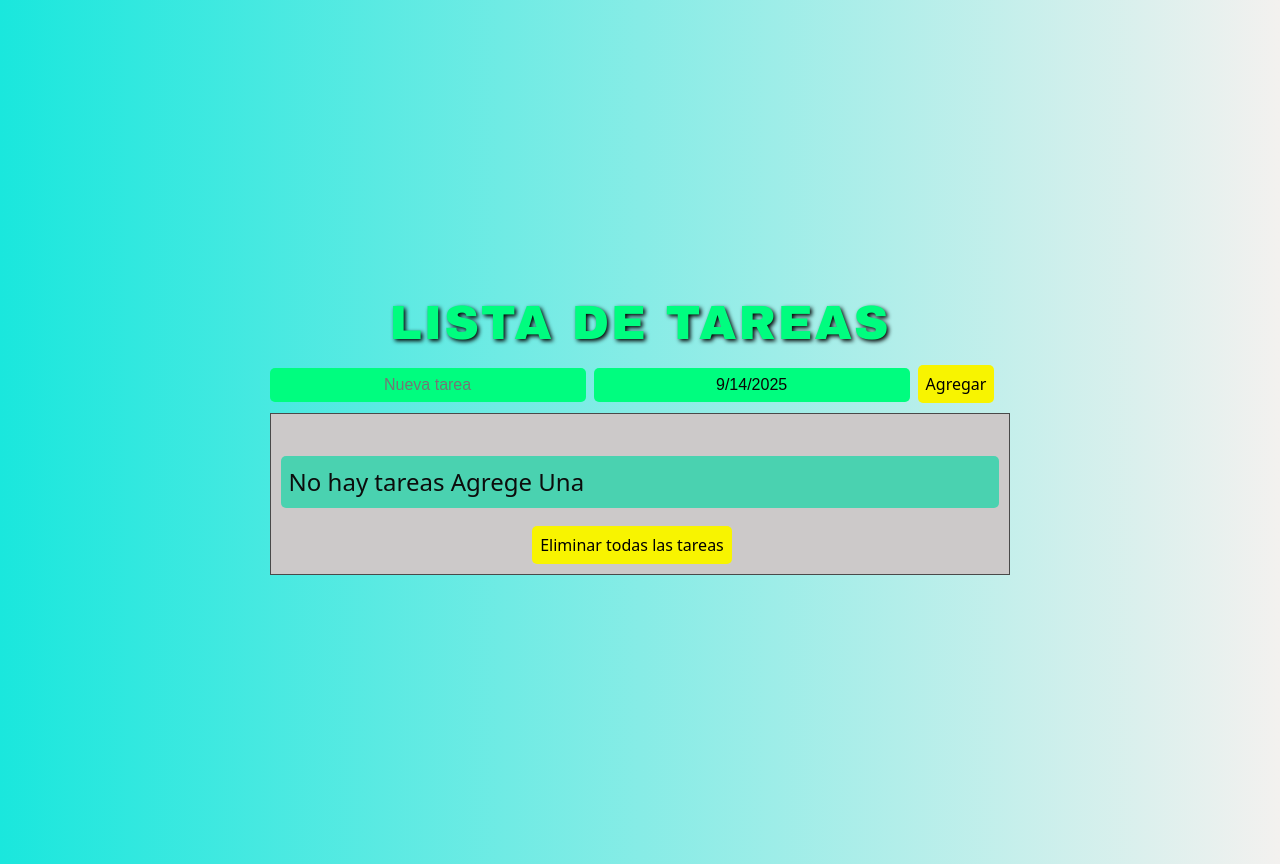
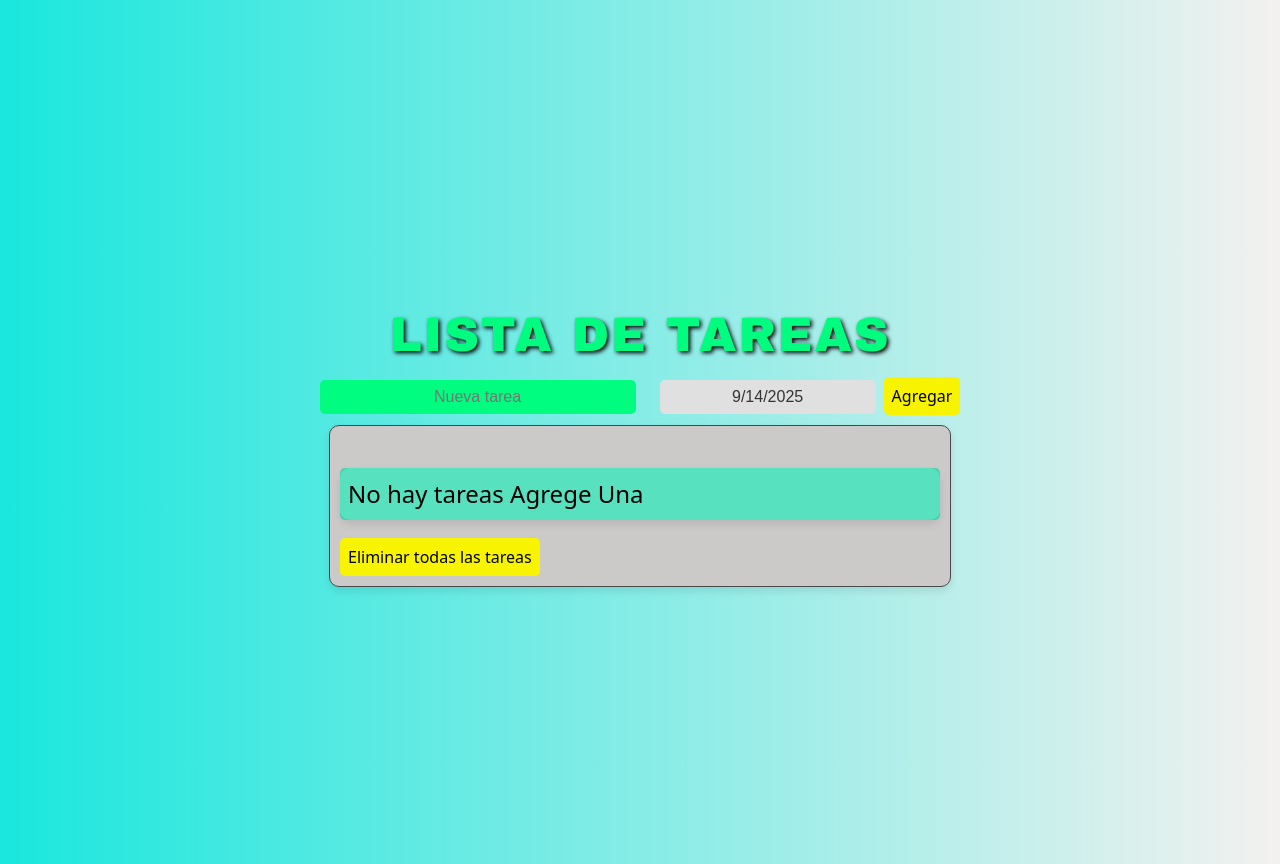
Before and after one commit to josmelvyn/lista-tarea, a React (Vite) app: page / in a window 1280 px wide. Built offline with nearby package versions, Linux system fonts and the light colour scheme.

Commit message:
Se re alizo ajuste de desing

```diff
--- a/src/App.css
+++ b/src/App.css
@@ -39,7 +39,7 @@
   width: 300px;
   text-align: center;
   background-color: #00fd7f;
-  color: #0a0705;
+  color: #000000;
 }
 #root button{
   padding: 0.5rem 1rem;
@@ -56,8 +56,15 @@
   list-style: none;
   padding: 0;
   margin-top: 2rem;
-  color: rgb(12, 12, 12);
+  color: rgb(0, 0, 0);
   font-size: 1.5rem;
+  max-width: 600px;
+  margin: 2rem auto 0 auto;
+  text-align: left;
+  background-color: rgba(255, 255, 255, 0.8);
+  padding: 0rem;
+  border-radius: 10px;
+  box-shadow: 0 4px 8px rgba(0, 0, 0, 0.1);
 }
 #root li{
   display: flex;
@@ -97,18 +104,54 @@
 #root li button{
   margin-left: 1rem;
 }
-#root li button{
-  margin-right: 0;
+ul li task.completed {
+  text-decoration: line-through;
+  color: gray;
 }
-#root li button{
-  margin-left: 0;
+
+/* Estilos para el input de fecha */
+#root input[type="text"][readonly] {
+  background-color: #e0e0e0;
+  border: none;
+  color: #333;
+  cursor: not-allowed;
+  margin-left: 1rem;
+  width: 200px;
 }
-#root li button{
-  margin-right: 1rem;
+#root input[type="text"][readonly]:focus {
+  outline: none;
+  box-shadow: none;
 }
-#root li button{
+#root input[type="text"][readonly]::placeholder {
+  color: #999;
+}
+ /* Espacion entre tex y fecha */
+#root input[type="text"] {
   margin-left: 1rem;
 }
-#root li button{
-  margin-right: 0;
+/* espacio entre task.text y getFormattedDate */
+#root li span {
+  display: flex;
+  justify-content: space-between;
+  align-items: center;
 }
+#root li span div {
+  margin-left: 1rem;
+  font-size: 0.8rem;
+  color: #555;
+}
+/* color boton editar */
+#root li button.edit {
+  background-color: #4CAF50; /* Verde */
+  color: white;
+}
+#root li button.edit:hover {
+  background-color: #45a049; /* Verde oscuro */
+}
+#root li button.edit:focus {
+  outline: none;
+  box-shadow: 0 0 5px #45a049;
+}
+#root li button.edit:active {
+  transform: scale(0.95);
+}
```
